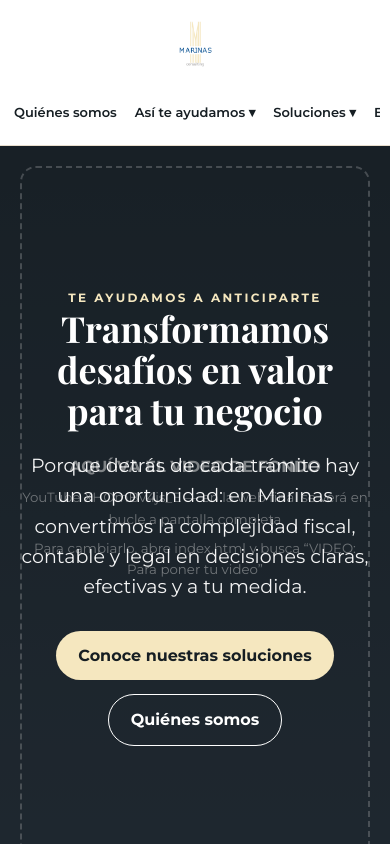
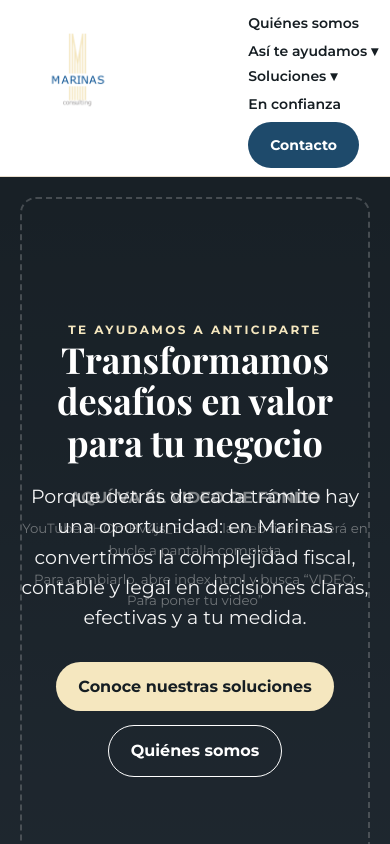
Before and after one commit to imarinas73/imarinas-web, a plain HTML site: page index.html in a window 390 px wide. Shown: the top 844 px of the page. Drawn offline with nearby package versions, Linux system fonts and the light colour scheme.

Commit message:
Update index.html

```diff
--- a/index.html
+++ b/index.html
@@ -76,10 +76,11 @@ footer{background:var(--oscuro);color:#fff;padding:48px 24px 28px}
 .footer-col a{display:block;padding:4px 0;color:#d6dbe0}
 .copy{max-width:1180px;margin:32px auto 0;padding-top:16px;border-top:1px solid #2a3945;color:#9aa8b3;font-size:13px}
 @media(max-width:860px){
-  .header-inner{flex-direction:column;text-align:center;padding:6px 10px;gap:4px}
-  .logo img{height:80px}
-  nav{flex-wrap:nowrap;overflow-x:auto;width:100%;justify-content:flex-start;gap:10px;font-size:13px;padding-bottom:4px}
-  nav a{white-space:nowrap;padding:6px 4px}
+  .header-inner{flex-direction:row;justify-content:space-between;align-items:flex-start;padding:8px 12px;gap:10px}
+  .logo{order:1}
+  .logo img{height:130px}
+  nav{order:2;flex-direction:column;align-items:flex-start;gap:2px;font-size:14px;flex-wrap:nowrap;overflow:visible;width:auto}
+  nav a{white-space:nowrap;padding:4px 0}
   .hero h1{font-size:36px}
   section h2{font-size:30px}
   .contacto-grid{grid-template-columns:1fr}
```
